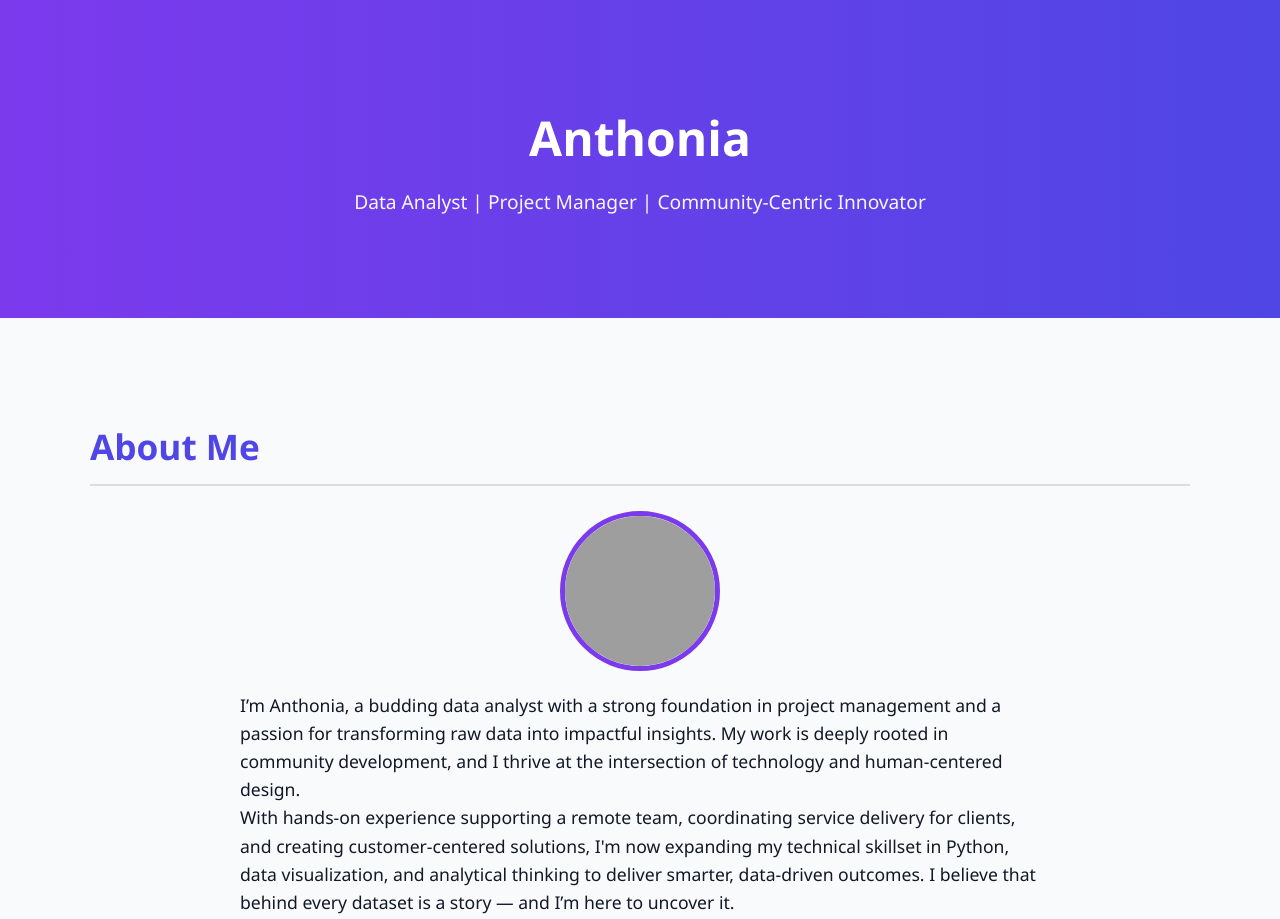
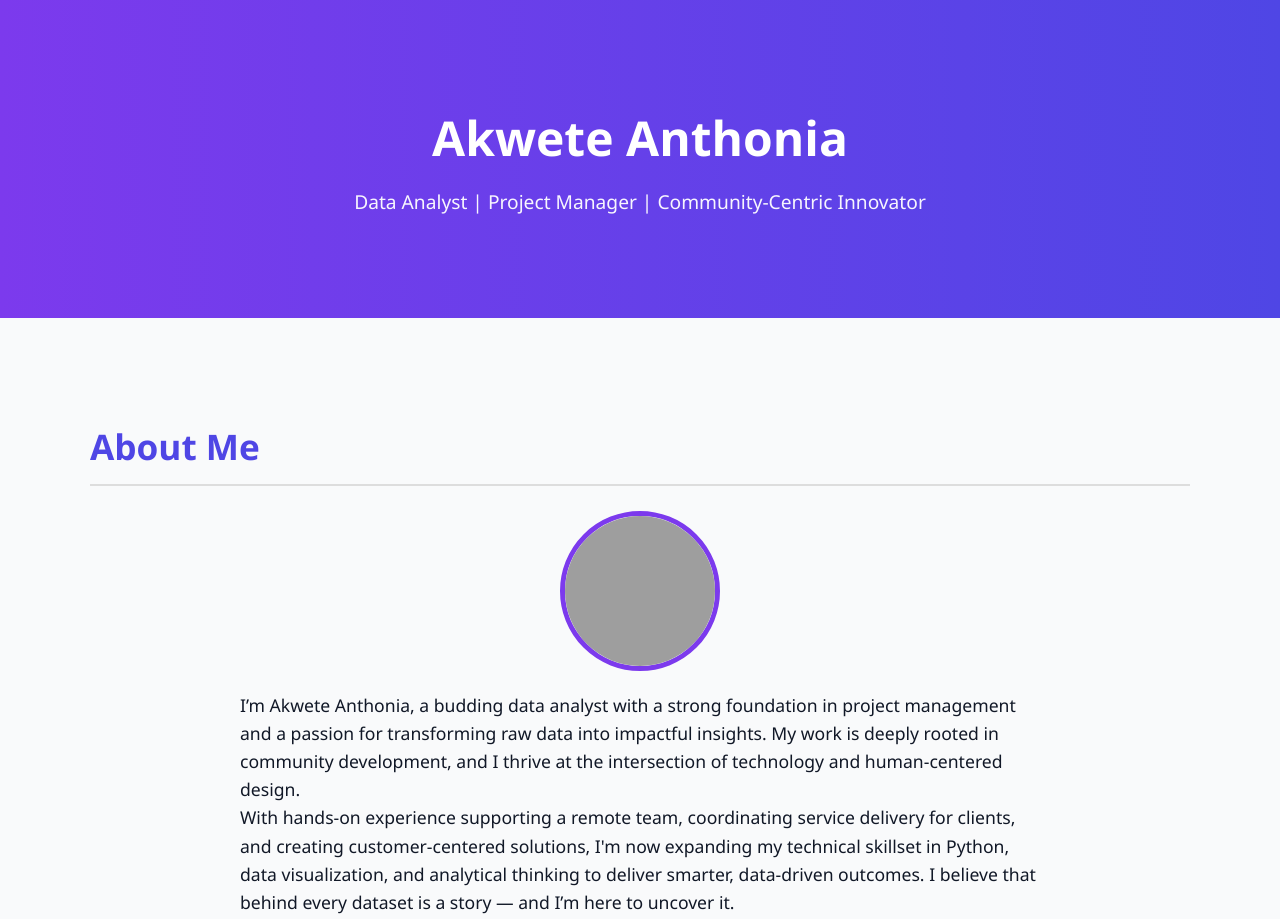
Before and after one commit to Kayie29/kayie29.github.io, a website: page index.html in a window 1280 px wide. Shown: the top 919 px of the page. Drawn offline with Linux system fonts and the light colour scheme; grey boxes are pictures that could not be loaded.

Commit message:
Update index.html

```diff
--- a/index.html
+++ b/index.html
@@ -3,7 +3,7 @@
   <head>
     <meta charset="UTF-8" />
     <meta name="viewport" content="width=device-width, initial-scale=1.0" />
-    <title>Anthonia | Data Analytics Portfolio</title>
+    <title>Akwete Anthonia | Data Analytics Portfolio</title>
     <meta property="og:image" content="https://media.licdn.com/dms/image/v2/D4D03AQFWBMhtMAt_5A/profile-displayphoto-shrink_200_200/profile-displayphoto-shrink_200_200/0/1730469770177?e=1753315200&v=beta&t=h5zSOeQcVFZbH1KHq4P85U0UfrzJuzpobTB8eAzLbVc" />
     <style>
       * {
@@ -114,7 +114,7 @@
   <body>
     <header>
       <div class="container">
-        <h1>Anthonia</h1>
+        <h1>Akwete Anthonia</h1>
         <p>Data Analyst | Project Manager | Community-Centric Innovator</p>
       </div>
     </header>
@@ -124,7 +124,7 @@
         <h2>About Me</h2>
         <img src="https://media.licdn.com/dms/image/v2/D4D03AQFWBMhtMAt_5A/profile-displayphoto-shrink_200_200/profile-displayphoto-shrink_200_200/0/1730469770177?e=1753315200&v=beta&t=h5zSOeQcVFZbH1KHq4P85U0UfrzJuzpobTB8eAzLbVc" alt="Anthonia profile" class="profile-pic" />
         <div class="about-text">
-          <p>I’m Anthonia, a budding data analyst with a strong foundation in project management and a passion for transforming raw data into impactful insights. My work is deeply rooted in community development, and I thrive at the intersection of technology and human-centered design.</p>
+          <p>I’m Akwete Anthonia, a budding data analyst with a strong foundation in project management and a passion for transforming raw data into impactful insights. My work is deeply rooted in community development, and I thrive at the intersection of technology and human-centered design.</p>
           <p>With hands-on experience supporting a remote team, coordinating service delivery for clients, and creating customer-centered solutions, I'm now expanding my technical skillset in Python, data visualization, and analytical thinking to deliver smarter, data-driven outcomes. I believe that behind every dataset is a story — and I’m here to uncover it.</p>
         </div>
       </div>
```
